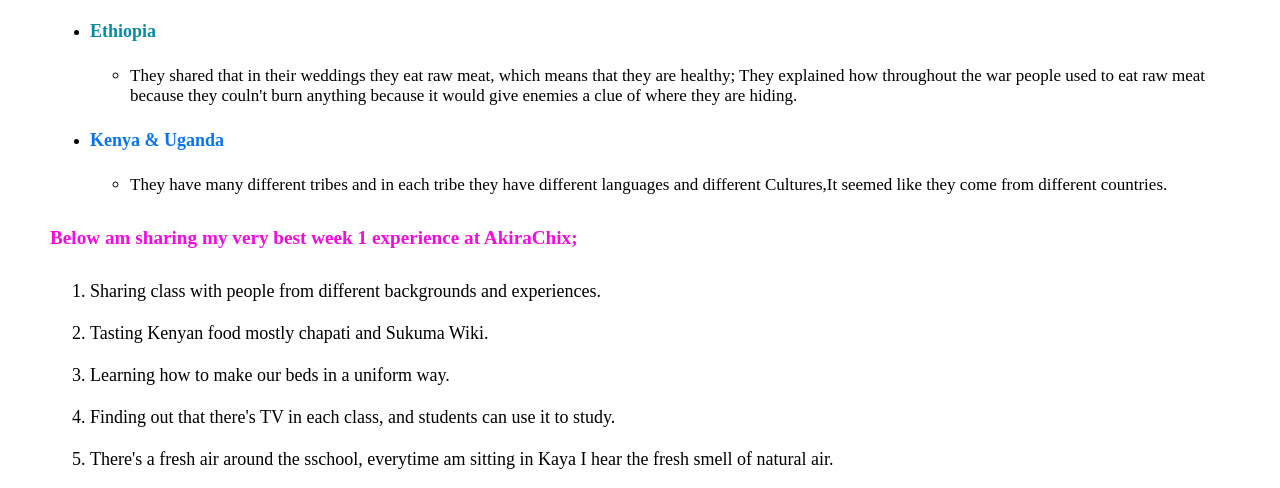
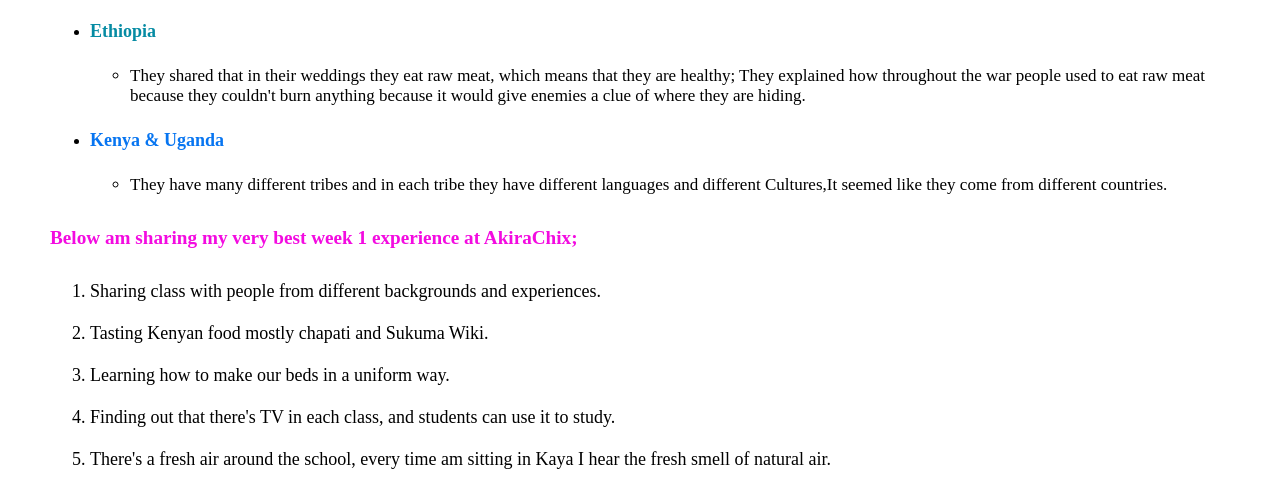
Before and after one commit to kevineumutoni/My-Experience, a plain HTML site: page index.html in a window 1280 px wide. Shown: the part 441-929 px from the top of the page. Drawn offline with Linux system fonts and the light colour scheme.

Commit message:
My first html webpage

```diff
--- a/index.html
+++ b/index.html
@@ -16,7 +16,7 @@
      I came to AkiraChix on 31<sup>st</sup> January 2025, and after arriving here at school, the staff were so amazing and welcoming, I was happy to hear <a href="https://ke.linkedin.com/in/linda-kamau-a5288125" target="_blank">
         Linda Kamau </a> (Founder and Executive Director at AkiraChix) calling my full names on the first day, I was like wow she is so happy to have me, and am also happy to be here &#129395;,  I used to dream being in an environment that empowers and supports tech women and that's what AkiraChix does, the alumni told me that AkiraChix is a best place for personal growth, and I was very motivated.
     I was so excited to eat meat every day both lunch and dinner, the way chefs do their magic and give us yummy food is so amazing, Our bed looks neat and same, It is so great to be a student at Akirachix, <br> I love how am so comfortable being in school, they show us their trust in us and it pushes me to work at my very best.
-    <br> I was so excited to be in a diverse place for the first time because I was having fun and shocked hearing about the following things mentioned below from my collegues; <br> </p>
+    <br> I was so excited to be in a diverse place for the first time because I was having fun and shocked hearing about the following things mentioned below from my colleagues; <br> </p>
 
     <!-- starting the unordered lists -->
     <h3 style="color: blue; font-style:oblique">Cultural shock from:  </h3>
@@ -24,7 +24,7 @@
         <li><h4 style="color: rgb(5, 139, 163);font-size:large;">Ethiopia   </h4> </li>
 
         <p> <ul>
-                <li style="font-size: 17px;">They shared that in their weddings they eat raw meat, which means that they are healthy; They explained how throughout the war people used to eat raw meat because they couln't burn anything because it would give enemies a clue of where they are hiding.</li>
+                <li style="font-size: 17px;">They shared that in their weddings they eat raw meat, which means that they are healthy; They explained how throughout the war people used to eat raw meat because they couldn't burn anything because it would give enemies a clue of where they are hiding.</li>
             </ul>
         </p>
         <li><h4 style="color: rgb(7, 117, 241); font-size:large">Kenya  & Uganda </h4></li>
@@ -39,7 +39,7 @@
         <li>Tasting Kenyan food mostly chapati and Sukuma Wiki.</li><br>
         <li> Learning how to make our beds in a uniform way.</li><br>
         <li>Finding out that there's TV in each class, and students can use it to study. </li><br>
-        <li> There's a fresh air around the sschool, everytime am sitting in Kaya I hear the fresh smell of natural air.</li><br>
+        <li> There's a fresh air around the school, every time am sitting in Kaya I hear the fresh smell of natural air.</li><br>
         <li>There's a cat called Pepper is a very friendly cat, It loves me so much.</li><br>
     </ol>
     <!-- Not so good experiences -->
```
